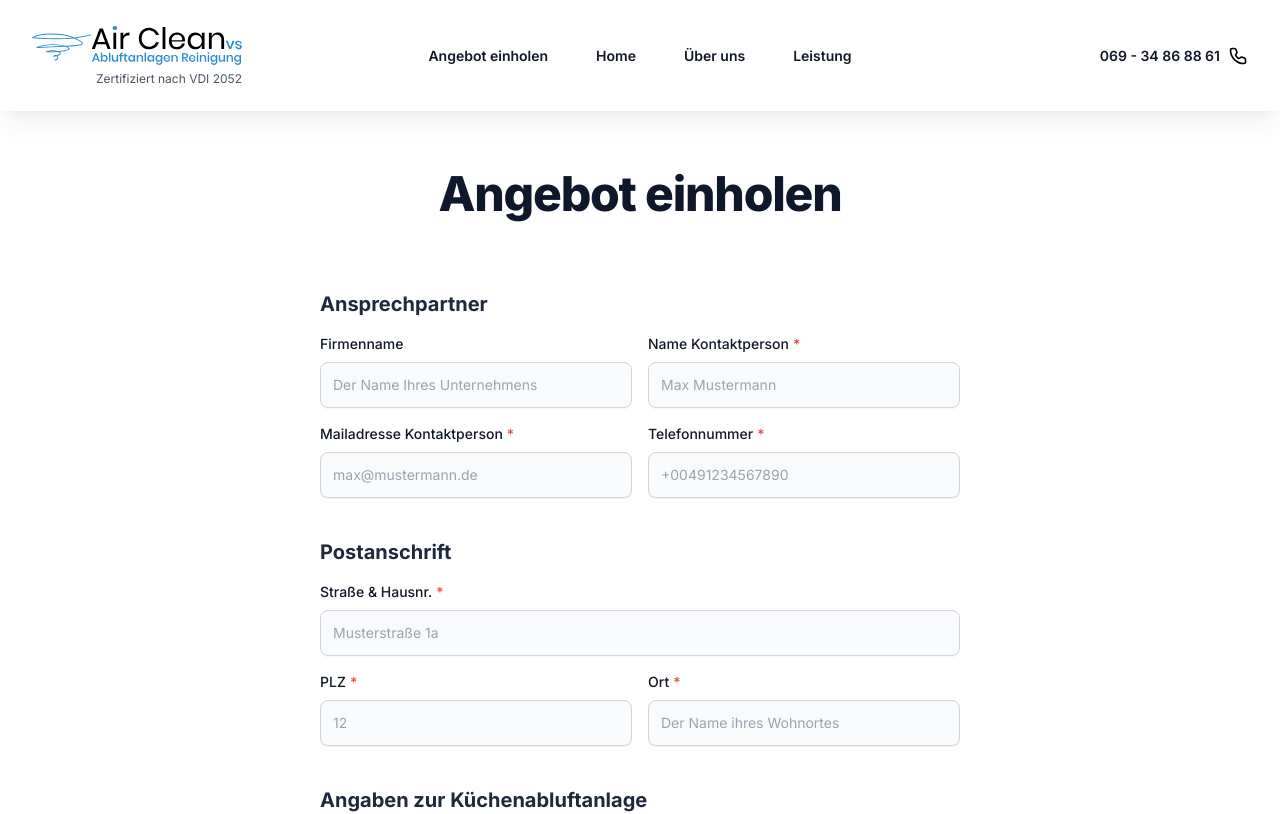
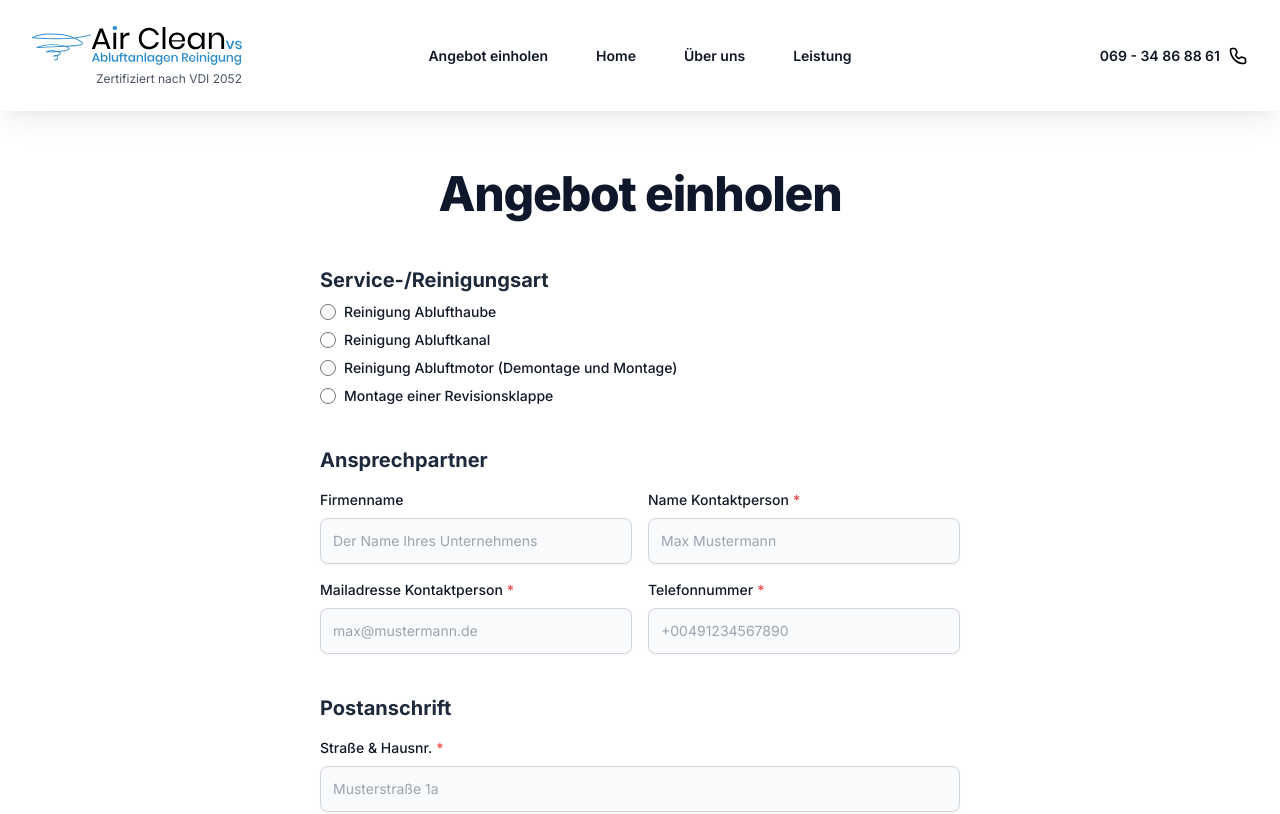
Before and after one commit to DevBerkcan/Air.Clean.Setec, a Next.js app: page /request-offer in a window 1280 px wide. Shown: the top 814 px of the page. Built offline with nearby package versions, Linux system fonts and the light colour scheme.

Commit message:
Add service/cleaning type field to request offer page

```diff
--- a/src/components/ReuqestOfferSection.tsx
+++ b/src/components/ReuqestOfferSection.tsx
@@ -18,7 +18,7 @@ const ReuqestOfferSection: any = () => {
               Erhalten Sie Ihr individuelles Angebot von uns.
             </p>
             <Link href="/request-offer" className="inline-flex py-3 px-5 mt-6 text-sm font-medium text-center text-white rounded-lg bg-indigo-700 sm:w-fit hover:bg-indigo-800 focus:ring-4 focus:outline-none focus:ring-indigo-300">
-              Angebot Einholen
+              Angebot einholen
             </Link>
           </div>
 
--- a/src/pages/api/request-offer.ts
+++ b/src/pages/api/request-offer.ts
@@ -31,6 +31,7 @@ export default async function handler(req: NextApiRequest, res: NextApiResponse<
 
   const templatePath = path.join(path.resolve(), './src/templates/request-offer.hbs')
   const templateParam = {
+    'Service-/Reinigungsart': fields.type[0],
     'Firmenname': fields.company[0],
     'Name Kontaktperson': fields.name[0],
     'Mailadresse Kontaktperson': fields.email[0],
@@ -45,7 +46,7 @@ export default async function handler(req: NextApiRequest, res: NextApiResponse<
     'Wie sind Sie auf uns aufmerksam geworden?': fields.referer[0],
   }
 
-  const attachments = files['pictures[]'].map((picture: any) => {
+  const attachments = files['pictures[]']?.map((picture: any) => {
     return {
       filename: picture.originalFilename,
       path: picture.filepath
--- a/src/pages/request-offer.tsx
+++ b/src/pages/request-offer.tsx
@@ -24,6 +24,7 @@ export default function ReuqestOffer() {
 
   const formik = useFormik({
     initialValues: {
+      type: '',
       company: '',
       name: '',
       email: '',
@@ -72,7 +73,7 @@ export default function ReuqestOffer() {
         <div className="py-[90px]">
 
           <div className="px-6 lg:px-8">
-            <div className="relative mx-auto max-w-[37.5rem] text-center pt-10 lg:pt-20 pb-2 lg:pb-8">
+            <div className="relative mx-auto max-w-[37.5rem] text-center pt-10 lg:pt-20 pb-8 lg:pb-12">
               <h1 className="text-4xl font-extrabold tracking-tight text-slate-900 sm:text-5xl">Angebot einholen</h1>
             </div>
           </div>
@@ -82,9 +83,61 @@ export default function ReuqestOffer() {
 
               <form action="/api/request-offer" method="POST" encType="multipart/form-data" onSubmit={formik.handleSubmit}>
 
+                <div>
+                  <label className="block text-xl font-bold text-slate-800 mb-2">
+                    Service-/Reinigungsart
+                  </label>
+                  <div className="flex flex-col gap-2">
+                    <div className="flex items-center">
+                      <input
+                        id="type-1"
+                        type="radio"
+                        value="Reinigung Ablufthaube"
+                        name="type"
+                        className="w-4 h-4 text-blue-600 bg-gray-100 border-gray-300"
+                        checked={formik.values.type == 'Reinigung Ablufthaube'}
+                        onChange={() => formik.setFieldValue('type', 'Reinigung Ablufthaube')} />
+                      <label htmlFor="type-1" className="ml-2 text-sm font-medium text-gray-900">Reinigung Ablufthaube</label>
+                    </div>
+                    <div className="flex items-center">
+                      <input
+                        id="type-2"
+                        type="radio"
+                        value="Reinigung Abluftkanal"
+                        name="type"
+                        className="w-4 h-4 text-blue-600 bg-gray-100 border-gray-300"
+                        checked={formik.values.type == 'Reinigung Abluftkanal'}
+                        onChange={() => formik.setFieldValue('type', 'Reinigung Abluftkanal')} />
+                      <label htmlFor="type-2" className="ml-2 text-sm font-medium text-gray-900">Reinigung Abluftkanal</label>
+                    </div>
+                    <div className="flex items-center">
+                      <input
+                        id="type-3"
+                        type="radio"
+                        value="Reinigung Abluftmotor (Demontage und Montage)"
+                        name="type"
+                        className="w-4 h-4 text-blue-600 bg-gray-100 border-gray-300"
+                        checked={formik.values.type == 'Reinigung Abluftmotor (Demontage und Montage)'}
+                        onChange={() => formik.setFieldValue('type', 'Reinigung Abluftmotor (Demontage und Montage)')} />
+                      <label htmlFor="type-3" className="ml-2 text-sm font-medium text-gray-900">Reinigung Abluftmotor (Demontage und Montage)</label>
+                    </div>
+                    <div className="flex items-center">
+                      <input
+                        id="type-4"
+                        type="radio"
+                        value="Montage einer Revisionsklappe"
+                        name="type"
+                        className="w-4 h-4 text-blue-600 bg-gray-100 border-gray-300"
+                        checked={formik.values.type == 'Montage einer Revisionsklappe'}
+                        onChange={() => formik.setFieldValue('type', 'Montage einer Revisionsklappe')} />
+                      <label htmlFor="type-4" className="ml-2 text-sm font-medium text-gray-900">Montage einer Revisionsklappe</label>
+                    </div>
+                  </div>
+                </div>
+
                 <h2 className="text-xl font-bold text-slate-800 mt-10 mb-4">Ansprechpartner</h2>
                 <div className="space-y-4">
-                  <div className="grid grid-cols-2 gap-4">
+                  <div className="grid grid-cols-2 gap-4 items-end">
                     <div>
                       <label htmlFor="company" className="block mb-2 text-sm font-medium text-gray-900">
                         Firmenname
@@ -113,7 +166,7 @@ export default function ReuqestOffer() {
                         required />
                     </div>
                   </div>
-                  <div className="grid grid-cols-2 gap-4">
+                  <div className="grid grid-cols-2 gap-4 items-end">
                     <div>
                       <label htmlFor="email" className="block mb-2 text-sm font-medium text-gray-900">
                         Mailadresse Kontaktperson<RequiredStar />
@@ -243,7 +296,7 @@ export default function ReuqestOffer() {
                       }} />
                   </div>
                   <div>
-                    <label htmlFor="dehoga" className="block mb-2 text-sm font-medium text-gray-900">
+                    <label className="block mb-2 text-sm font-medium text-gray-900">
                       Sind Sie DEHOGA-Mitglied?
                     </label>
                     <div className="flex gap-4">
```
